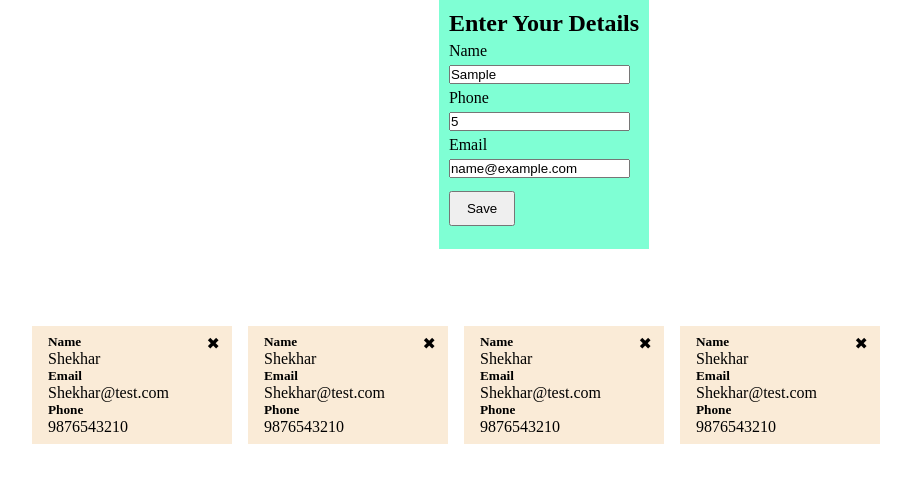
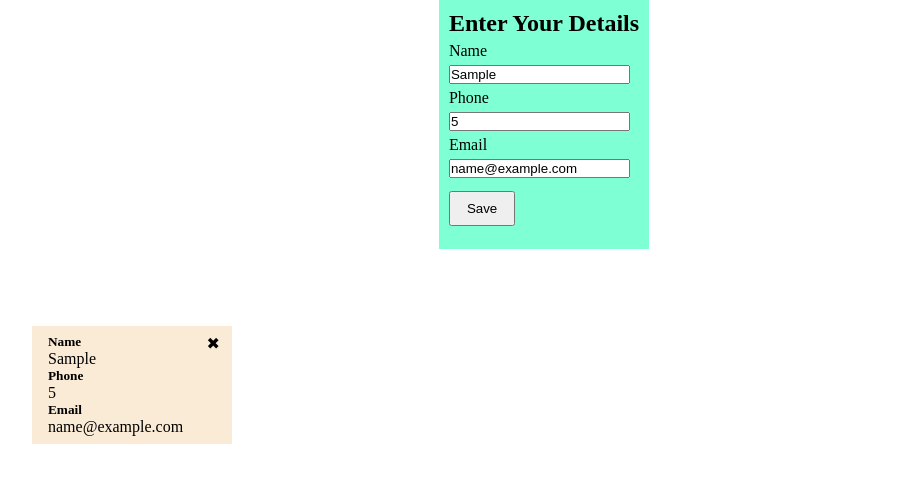
Before and after one commit to shekhargrace14/localAndSessionStorage, a plain HTML site: page index.html in a window 1280 px wide. Both pictures are taken after typing "Sample", "5", "name@example.com" into the empty fields and a click on the button "Save". Shown: the whole page, without its empty margins (96-1007 px from the left). Drawn offline with Linux system fonts and the light colour scheme.

Commit message:
js completed

```diff
--- a/index.html
+++ b/index.html
@@ -83,53 +83,17 @@
             </div>
         </div>
     </div>
+    <!-- <div class="container">
+        <div class="row">
+            <div class="column">
+                <button >Remove All Users </button>
+            </div>
+        </div>
+    </div> -->
     <div class="container card-container">
-        <div class="row ">
-            <div class="column card">
-                <span>&#10006;</span>
-                <h5>Name</h5>
-                <p>Shekhar</p>
+        <div class="row main">
 
-                <h5>Email</h5>
-                <p>Shekhar@test.com</p>
 
-                <h5>Phone</h5>
-                <p>9876543210</p>
-            </div>
-            <div class="column card">
-                <span>&#10006;</span>
-                <h5>Name</h5>
-                <p>Shekhar</p>
-
-                <h5>Email</h5>
-                <p>Shekhar@test.com</p>
-
-                <h5>Phone</h5>
-                <p>9876543210</p>
-            </div>
-            <div class="column card">
-                <span>&#10006;</span>
-                <h5>Name</h5>
-                <p>Shekhar</p>
-
-                <h5>Email</h5>
-                <p>Shekhar@test.com</p>
-
-                <h5>Phone</h5>
-                <p>9876543210</p>
-            </div>
-
-            <div class="column card">
-                <span>&#10006;</span>
-                <h5>Name</h5>
-                <p>Shekhar</p>
-
-                <h5>Email</h5>
-                <p>Shekhar@test.com</p>
-
-                <h5>Phone</h5>
-                <p>9876543210</p>
-            </div>
         </div>
     </div>
     <script src="./script.js"></script>
--- a/script.js
+++ b/script.js
@@ -1,17 +1,109 @@
+
+
+// let user = [
+//     {
+//         name: 'ws',
+//         email: 'ws@gmail.com'
+//     },
+//     {
+//         name: 'ws',
+//         email: 'ws@gmail.com'
+//     }
+// ]
+
+// localStorage.setItem("name" ,JSON.stringify(user));
+// // localStorage.setItem("name" ,user);
+
+// let getItem = localStorage.getItem("name")
+
+// JSON.parse(getItem)
+
+// console.log(localStorage.getItem("name"))
+
+
+
+
 
 
 let form = document.querySelector("form")
-
-
+let main = document.querySelector(".main")
 form.addEventListener("submit", (event)=>{
-
     let name = event.target.name.value;
     let phone = event.target.phone.value;
     let email = event.target.email.value;
-    console.log(name)
-    console.log(phone)
-    console.log(email)
 
+    var checkStatus = 0;
+
+    // Null handle operators "? []";
+
+    let userData = JSON.parse(localStorage.getItem("userDetails")) ?? [] ;
+    for(let v of userData){
+        if(v.email == email || v.phone == phone){
+            checkStatus = 1;
+            break;
+        }
+    }
+    if(checkStatus==1){
+        alert("Email or Phone already exist.")
+    }else{
+        userData.push({
+            'name': name,
+            'email': email,
+            'phone': phone
+        })
+        localStorage.setItem("userDetails",JSON.stringify(userData))
+        // event.target.reset()
+
+    }
+
+
+    displayData()
+
+    // userData = localStorage.removeItem("userDetails")
     event.preventDefault();
 
+
 })
+
+let displayData=()=>{
+    let userData = JSON.parse(localStorage.getItem("userDetails")) ?? [] ;
+    let finalData ='';
+
+    userData.forEach((element,i) => {
+        finalData+=`
+            <div class="column card">
+                <span onclick="removeData(${i})" >&#10006;</span>
+                <h5>Name</h5>
+                <p>${element.name}</p>
+
+                <h5>Phone</h5>
+                <p>${element.phone}</p>
+
+                <h5>Email</h5>
+                <p>${element.email}</p>
+
+
+            </div>
+        `
+    });
+    main.innerHTML = finalData
+
+
+    console.log(userData)
+}
+
+
+let removeData=(index)=>{
+
+    let userData = JSON.parse(localStorage.getItem("userDetails")) ?? [] ;
+
+    userData.splice(index,1)
+
+    localStorage.setItem("userDetails",JSON.stringify(userData))
+
+    displayData()
+
+}
+
+
+// displayData()
```
